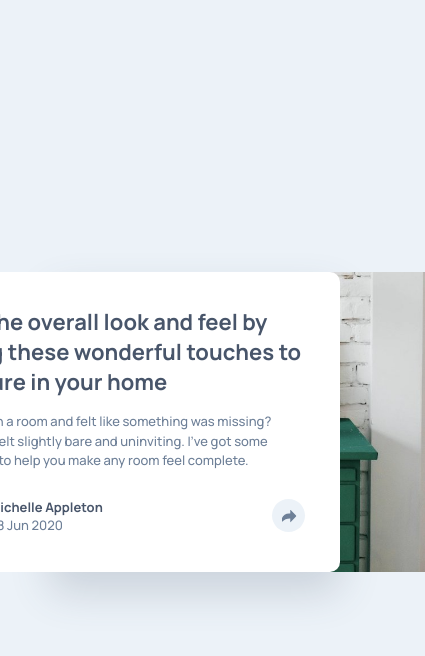
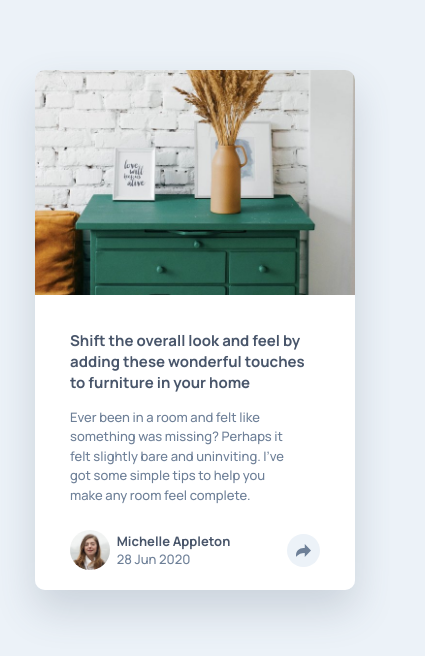
Before and after one commit to dselimovic02/article-preview, a plain HTML site: page index.html in a window 390 px wide. Shown: the whole page, 425 px wide, since content can reach past the window. Drawn offline with Linux system fonts and the light colour scheme.

Commit message:
Finish the project

```diff
--- a/index.html
+++ b/index.html
@@ -29,7 +29,8 @@
             <p class="name">Michelle Appleton</p>
             <p>28 Jun 2020</p>
           </div>
-          <div class="share-bg">
+          <div class="share-container">
+            <div class="share-img"></div>
             <div class="tooltip">
               <a href="#">SHARE</a>
               <img src="images/icon-facebook.svg" alt="Facebook">
@@ -37,28 +38,12 @@
               <img src="images/icon-pinterest.svg" alt="Facebook">
             </div>
             <div class="arrow"></div>
-            <img class="share-img" src="images/icon-share.svg" alt="Share">
           </div>
         </div>
       </main>
     </div>
   </div>
+
+  <script src="script.js"></script>
 </body>
 </html>
-
-<!-- Shift the overall look and feel by adding these wonderful
-touches to furniture in your home
-
-Ever been in a room and felt like something was missing? Perhaps
-it felt slightly bare and uninviting. I’ve got some simple tips
-to help you make any room feel complete.
-
-Michelle Appleton
-28 Jun 2020
-
-Share
-
-<div class="attribution">
-  Challenge by <a href="https://www.frontendmentor.io?ref=challenge" target="_blank">Frontend Mentor</a>.
-  Coded by <a href="#">Your Name Here</a>.
-</div> -->
--- /dev/null
+++ b/script.js
@@ -0,0 +1,17 @@
+let arrow = document.querySelector(".arrow");
+let tooltip = document.querySelector(".tooltip");
+let shareImg = document.querySelector(".share-img");
+
+shareImg.addEventListener("click", ()=>{
+    arrow.style.display = "block";
+    tooltip.style.display = 'flex';
+});
+
+addEventListener("mouseup", e =>{
+    if(e.button == 0){
+        if(arrow.style.display == "block" && tooltip.style.display == 'flex'){
+            arrow.style.display = "none";
+            tooltip.style.display = 'none';
+        }
+    }
+});
--- a/style.css
+++ b/style.css
@@ -105,20 +105,22 @@ p{
 }
 
 /*SHARE*/
-.share-bg{
-   width: 3.3rem;
-   height: 3.3rem;
-   background: var(--Light-Grayish-Blue);
+.share-container{
    border-radius: 50%;
    position: relative;
 }
 .share-img{
-    position: absolute;
-    top: 50%;
-    left: 50%;
-    translate: -50% -50%;
+    width: 3.3rem;
+    height: 3.3rem;
+    background: var(--Light-Grayish-Blue);
+    border-radius: 50%;
+    background-image: url('images/icon-share.svg');
+    background-repeat: no-repeat;
+    background-position: center;
 }
-
+.share-img:hover{
+    cursor: pointer;
+}
 /*TOOLTIP*/
 .tooltip{
     width: fit-content;
@@ -153,16 +155,57 @@ p{
 .tooltip img:hover{
     cursor: pointer;
 }
-.share-bg:hover .tooltip{
-    display: flex;
-}
-.share-bg:hover .arrow{
-    display: block;
-}
-
 
 /*RESPONSIVNESS*/
 
 @media  (max-width: 716px) {
+    .container{
+        padding: 7rem 0 0 0;
+        align-items: flex-start;
+    }
+    .card{
+        width: 32rem;
+        height: 52rem;
+        display: flex;
+        flex-direction: column;
+        align-items: center;
+    }
+    .card-img{
+        top: 0;
+        left: 0;
+        width: 100%;
+        height: auto;
+        border-radius: 1rem 1rem 0 0;
+    }
+    .main{
+        padding-bottom: 2rem;
+        top: unset;
+        bottom: 0;
+        left: 0;
+        width: 100%;
+        height: fit-content;
+        border-radius: 0 0 1rem 1rem;
+    }
+    h1{
+        font-size: 1.5rem;
+    }
+    .paragraph{
+        margin-right: 2.4rem;
+    }
+    .name-date-container{
+        margin-right: 5rem;
+    }
+    .share-img{
+    }
+    .tooltip{
+        padding: 2.3rem 7.5rem;
+        top: -1rem;
+        left: -25.2rem;
+        border-radius: 0 0 1rem 1rem;
+    }
 
+    .arrow{
+        border: 0;
+        width: 0;
+    }
 }
```
